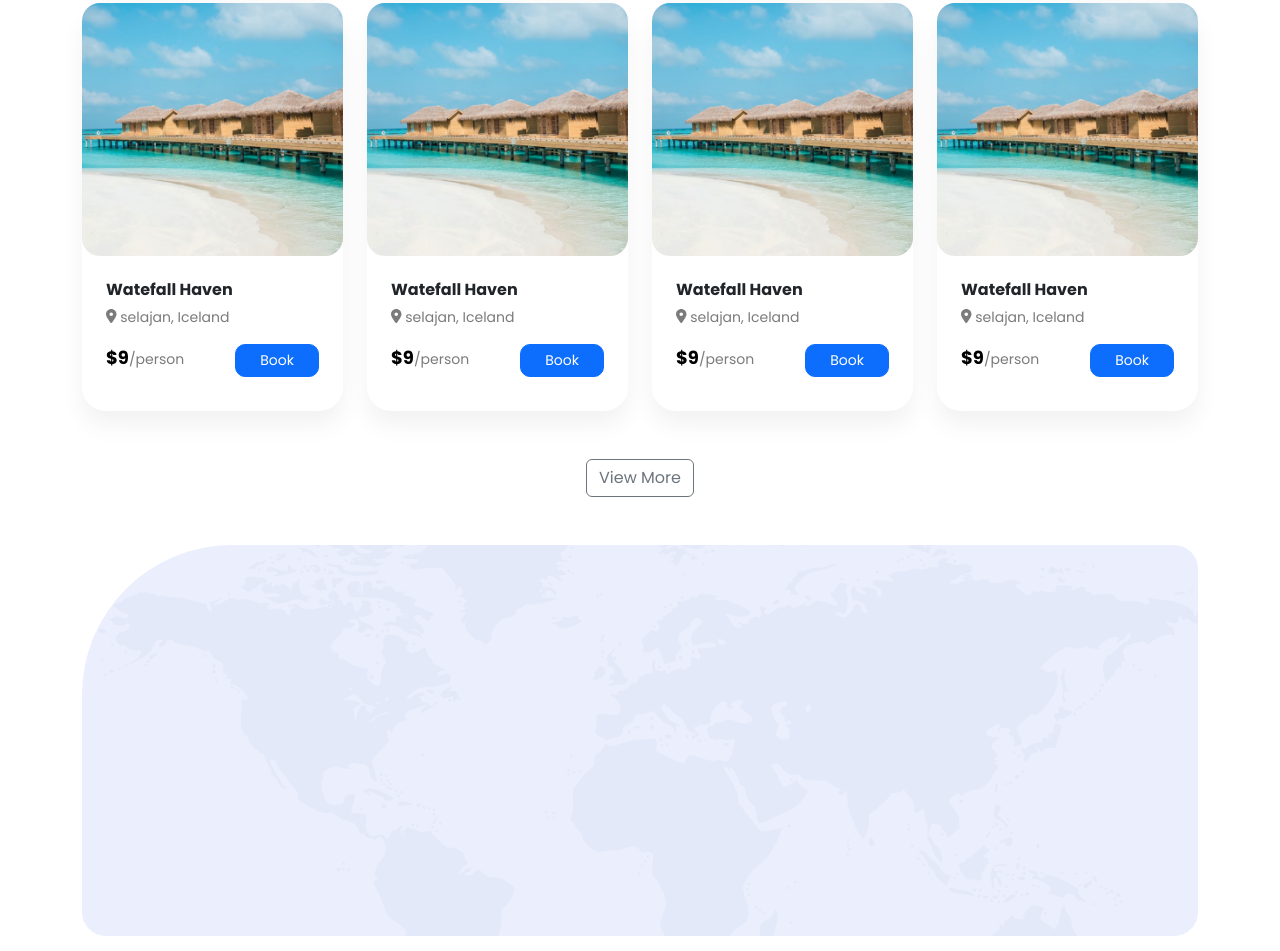
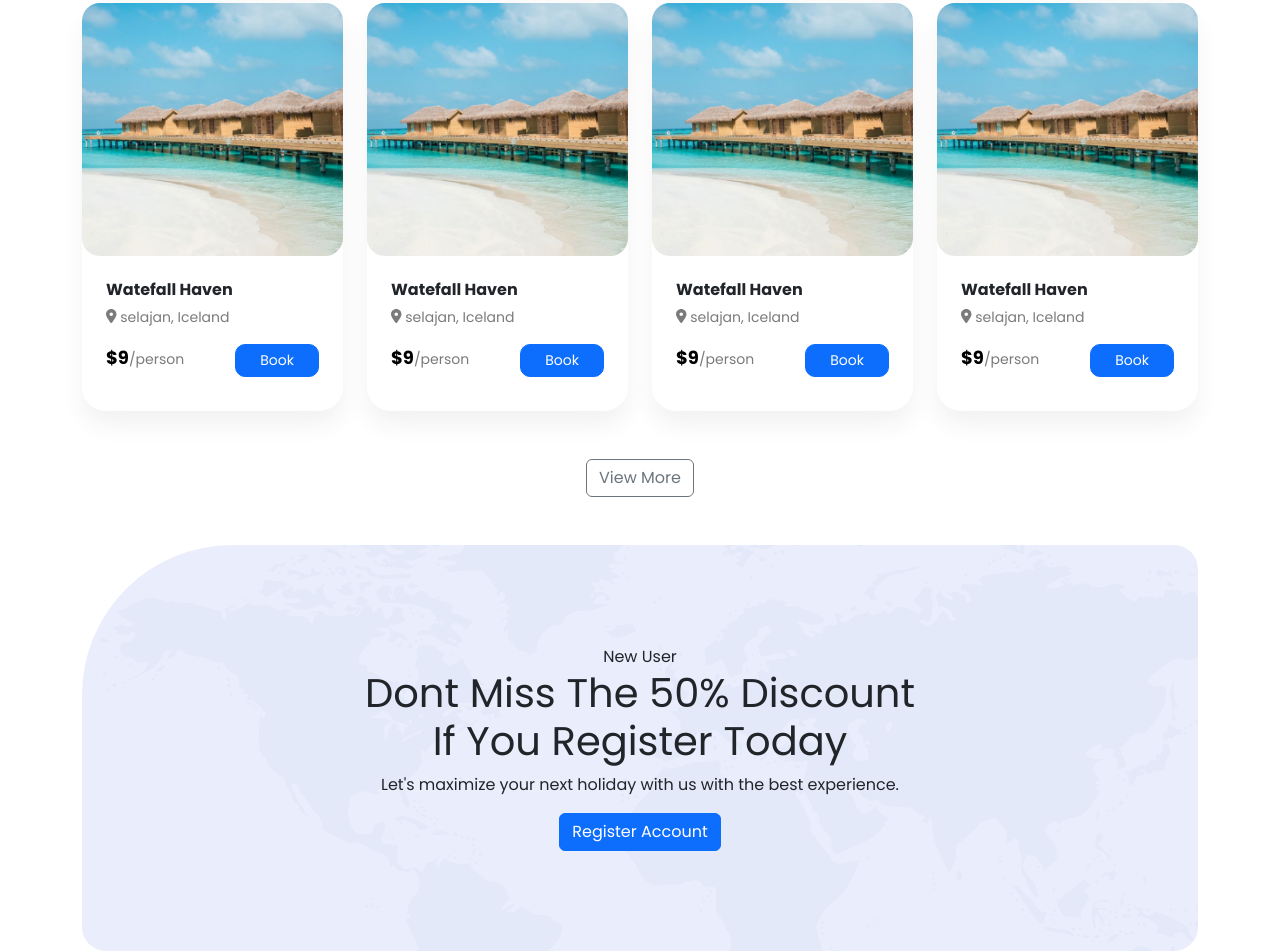
Before and after one commit to kanglerian/goout-landing, a plain HTML site: page index.html in a window 1280 px wide. Shown: the part 2153-3104 px from the top of the page. Drawn offline with Linux system fonts and the light colour scheme.

Commit message:
new maps

```diff
--- a/css/style.css
+++ b/css/style.css
@@ -170,8 +170,10 @@
 .dest-item button {
     padding: 5px 24px!important;
     border-radius: 10px;
+
 }
-
-.img-cover {
+.maps-detail {
+    padding: 100px 0;
+    text-align: center;
     border-radius: 150px 24px 24px 24px;
 }
--- a/index.html
+++ b/index.html
@@ -361,7 +361,12 @@
         <div class="container">
             <div class="row">
                 <div class="col-12 text-center">
-                    <img src="./img/maps.svg" alt="" class="img-fluid img-cover">
+                    <div class="maps-detail" style="background-image: url('./img/maps.svg');">
+                        <span>New User</span>
+                        <h1>Dont Miss The 50% Discount<br>If You Register Today</h1>
+                        <p>Let's maximize your next holiday with us with the best experience.</p>
+                        <button class="btn btn-primary">Register Account</button>
+                    </div>
                 </div>
             </div>
         </div>
```
